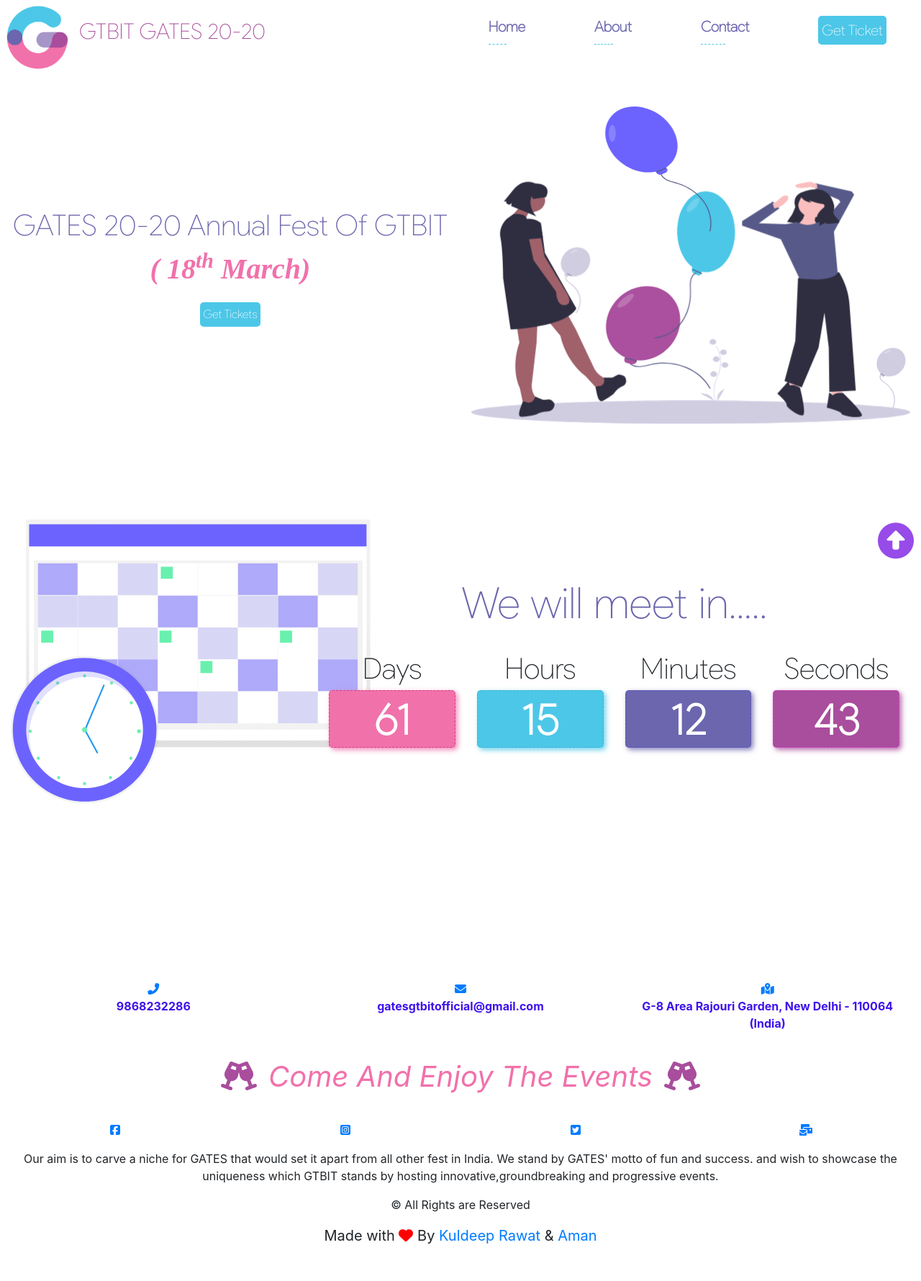
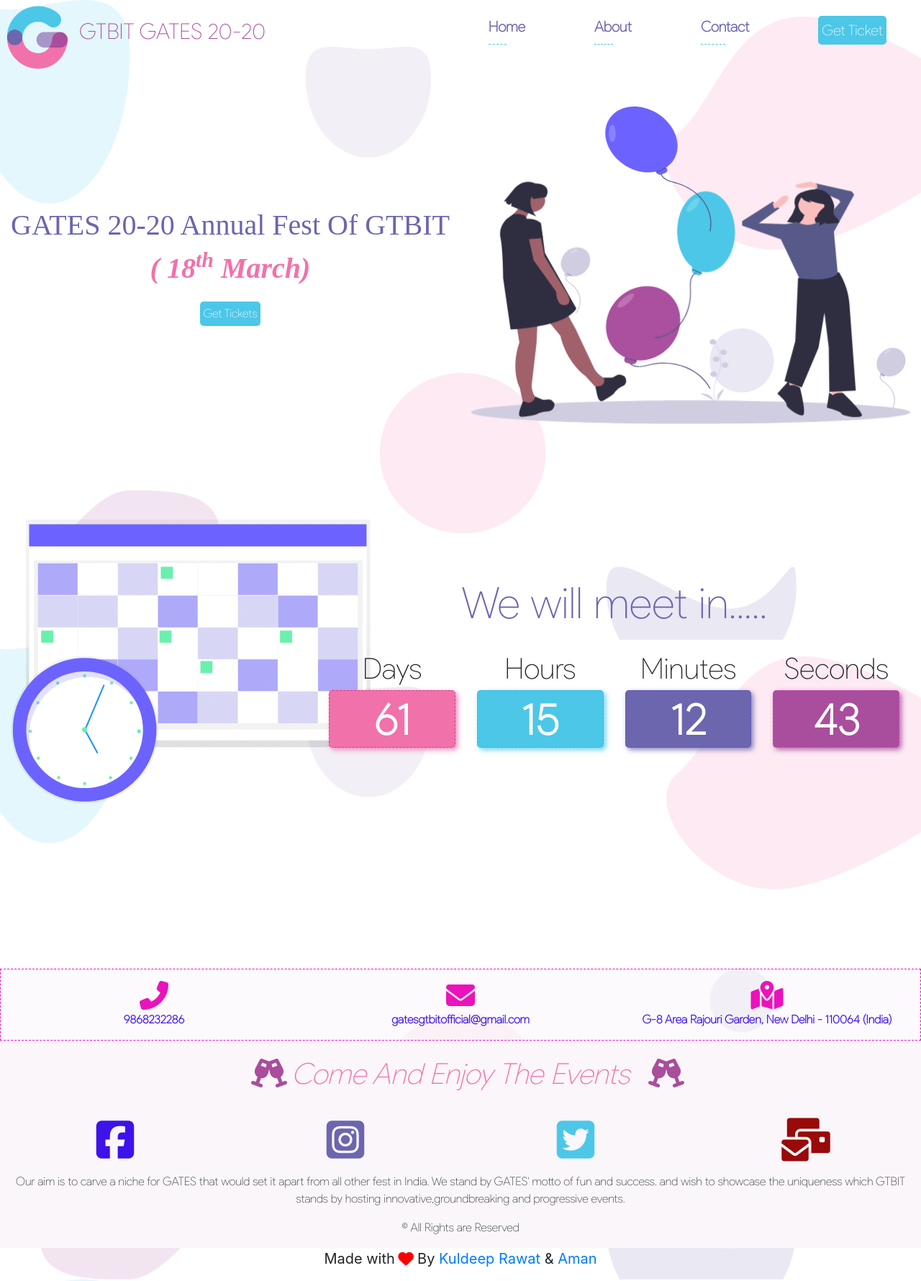
Before and after one commit to gtbit-gates2020/gtbit-gates2020.github.in, a PHP site: page / in a window 1280 px wide. Shown: the whole page at 72% size. Before the commit the page ends 1728 px from the top, so only its background shows below. Run offline with PHP 8.4, Linux system fonts and the light colour scheme; some libraries are stand-ins or nearby versions; some web fonts are replaced.

Commit message:
Update index.css

```diff
--- a/css/index.css
+++ b/css/index.css
@@ -2,10 +2,19 @@
     margin: 0;
     padding: 0;
     box-sizing: border-box;
+    scroll-behavior: smooth;
 }
 @font-face{
     font-family: gtbit1;
     src: url(../images/ProductSans-Thin.ttf);
+}
+@font-face{
+    font-family: gtbit2;
+    src: url(../images/AvenirNextLTPro-Regular.otf);
+}
+body{
+    background: url(../images/backgroundW.png) center center fixed no-repeat;
+    background-size: cover;
 }
 ::-webkit-scrollbar {
     width: 15px;
@@ -59,20 +68,28 @@
     width: 600px;
     height: 600px;
 }
-.wobble{
+.pulse{
+    animation-duration: .2s;
+    -webkit-animation-duration: .2s;
+    -moz-animation-duration: .2s;
+    -o-animation-duration: .2s;
     animation-iteration-count: infinite;
+    -webkit-animation-iteration-count: infinite;
+    -moz-animation-iteration-count: infinite;
+    -o-animation-iteration-count: infinite;
 }
 
 /* preloader end */
-#bckgrnd{
-    position: absolute;
-    top: 0;
-    width: 100%;
-    height: 100vh;
-    background: url(../images/backgroundW.png) center center fixed no-repeat;
-    background-size: cover;
-    z-index: -1;
+
+/* to top start */
+
+#totop{
+    display: none;
+    z-index: 10;
+    transition: all 1s linear;
 }
+
+/* to top end */
 a:hover{
     text-decoration: none!important;
 }
@@ -113,7 +130,7 @@ a:hover{
 .mobilenav{
     width: 0%;
     height:0vh;
-    background-color:aquamarine ;
+    background-color:#7fffd4 ;
     border-bottom-left-radius: 50px;
     border-bottom-right-radius: 60%;
     text-align: center;
@@ -258,9 +275,12 @@ ul li,a{
     font-weight: bolder;
     box-shadow: 2px 2px 10px rgb(46, 148, 177);
 }
+.getticket:focus{
+    outline: none;
+}
 /* window nav end */
 
-/* font start */
+/* front start */
 
 
 @media(max-width:1000px){
@@ -270,7 +290,7 @@ ul li,a{
 }
 #gates1{
     font-size: 40px;
-    font-family: gtbit1;
+    font-family: gtbit2;
     color: #6B66AE;
 }
 .jackInTheBox{
@@ -320,6 +340,12 @@ ul li,a{
         -moz-transform:translateY(-5px);
         -o-transform: translateY(-5px);
     }
+}
+.lightSpeedIn{
+    animation-duration: 1s;
+    -webkit-animation-duration: 1s;
+    -moz-animation-duration: 1s;
+    -o-animation-duration: 1s;
 }
 /* front end */
 
@@ -373,3 +399,66 @@ ul li,a{
 .calendar svg{
     width: 500px;
 }
+
+/* footer start */
+
+.footer{
+    background-color: rgb(250, 246, 249);
+    font-family: gtbit1;
+}
+.shake{
+    animation-iteration-count: infinite;
+    -webkit-animation-iteration-count: infinite;
+    -moz-animation-iteration-count: infinite;
+    -o-animation-iteration-count: infinite;
+}
+.contacts{
+    font-size: 60px;
+}
+.footer div:nth-child(2)>div div:nth-child(1) i{
+    color: #3e12eb;
+}
+.footer div:nth-child(2)>div div:nth-child(2) i{
+    color: #6B66AE;
+}
+.footer div:nth-child(2)>div div:nth-child(3) i{
+    color: #4CC7E8;
+}
+.footer div:nth-child(2)>div div:nth-child(4) i{
+    color: rgb(153, 10, 10);
+}
+/*  */
+.hrotate:hover  div:nth-child(1), .hrotate1:hover{
+    transform: rotate(10deg);
+}
+.hrotate:hover{
+    color: rgb(221, 50, 50)!important;
+}
+@media(max-width: 1000px){
+    .enjoy{
+        font-size: 25px!important;
+    }
+    .party1{
+        display: none;
+    }
+    .contacts{
+        font-size: 40px!important;
+    }
+}
+a:hover{
+    text-decoration: none!important;
+}
+.upperfooter{
+    background-color: rgba(250, 246, 249, 0.568);
+    border: 1px dashed #eb12bc;
+    font-family: gtbit1;
+}
+.upperfooteri{
+    font-size: 40px;
+    color: #eb12bc;
+}
+.heartBeat{
+    animation-iteration-count: infinite;
+}
+
+/* footer end */
```
